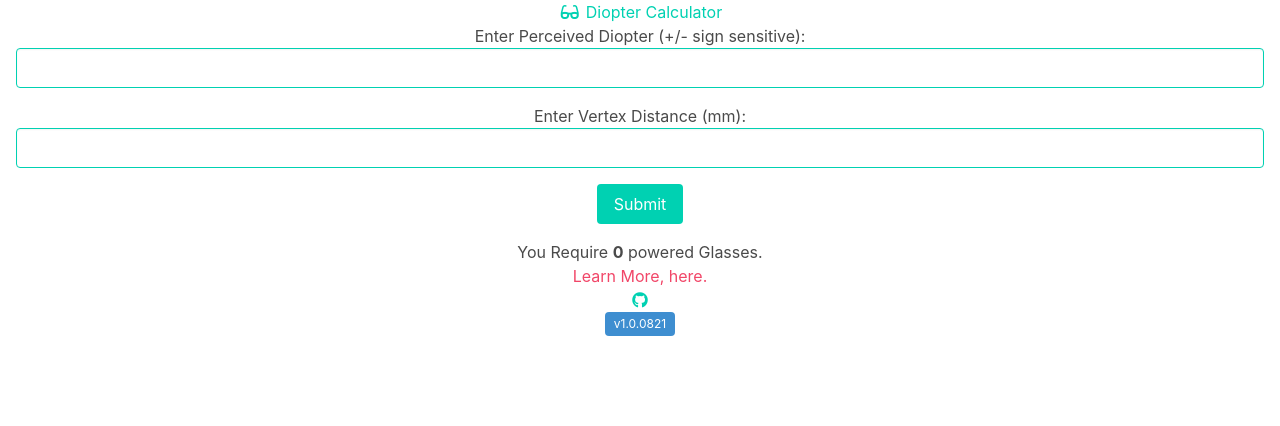
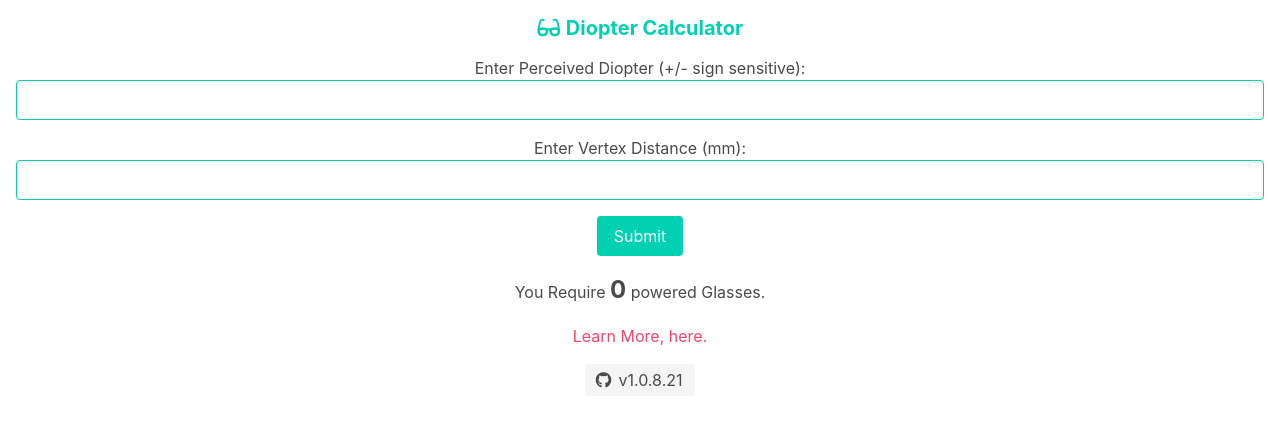
Before and after one commit to n-ce/Diopter-Calculator, a plain HTML site: page index.html in a window 1280 px wide. Drawn offline with nearby package versions, Linux system fonts and the light colour scheme.

Commit message:
Refinements

```diff
--- a/index.html
+++ b/index.html
@@ -8,30 +8,30 @@
     <link rel="stylesheet" href="https://cdnjs.cloudflare.com/ajax/libs/font-awesome/5.15.4/css/all.min.css"/>
   </head>
   <body class="px-4 is-flex is-flex-direction-column is-justify-content-center is-align-items-center">
-    <span class="icon-text has-text-primary">
+    <span class="my-4 icon-text has-text-primary has-text-weight-bold is-size-5">
       <span class="icon">
         <i class="fas fa-glasses"></i>
       </span>
-      <span>Diopter Calculator</span>
+      <span> Diopter Calculator</span>
     </span>
 
      <label for="y">Enter Perceived Diopter (+/- sign sensitive):</label>
-     <input class="mb-4 input is-primary" type="number" id="y">
+     <input class="mb-4 input is-primary" type="number" id="y" required>
 
      <label for="x">Enter Vertex Distance (mm):</label>
-     <input class="mb-4 input is-primary" type="number" id="x">
+     <input class="mb-4 input is-primary" type="number" id="x" required>
 
      <input class="mb-4 button is-primary" type="submit" onclick="calc()">
 
-     <span>You Require <b>0</b> powered Glasses.</span>
+     <span>You Require <b class="is-size-4">0</b> powered Glasses.</span>
 
-     <a class="has-text-danger" href="https://wiki.endmyopia.org/wiki/Vertex_distance">Learn More, here.</a>
-     <a href="https://github.com/n-ce/diopter-calculator">
-       <span class="icon has-text-primary">
+     <a class="my-4 has-text-danger" href="https://wiki.endmyopia.org/wiki/Vertex_distance">Learn More, here.</a>
+     <a class="tag is-flex  is-justify-content-center is-size-6"href="https://github.com/n-ce/diopter-calculator">
+       <span class="icon">
          <i class="fab fa-github"></i>
-      </span>
+      </span>&nbsp;&nbsp;v1.0.8.21
     </a>
-    <span class="tag is-info ">v1.0.0821</span>
+
     <script>
       function calc()
       {
```
